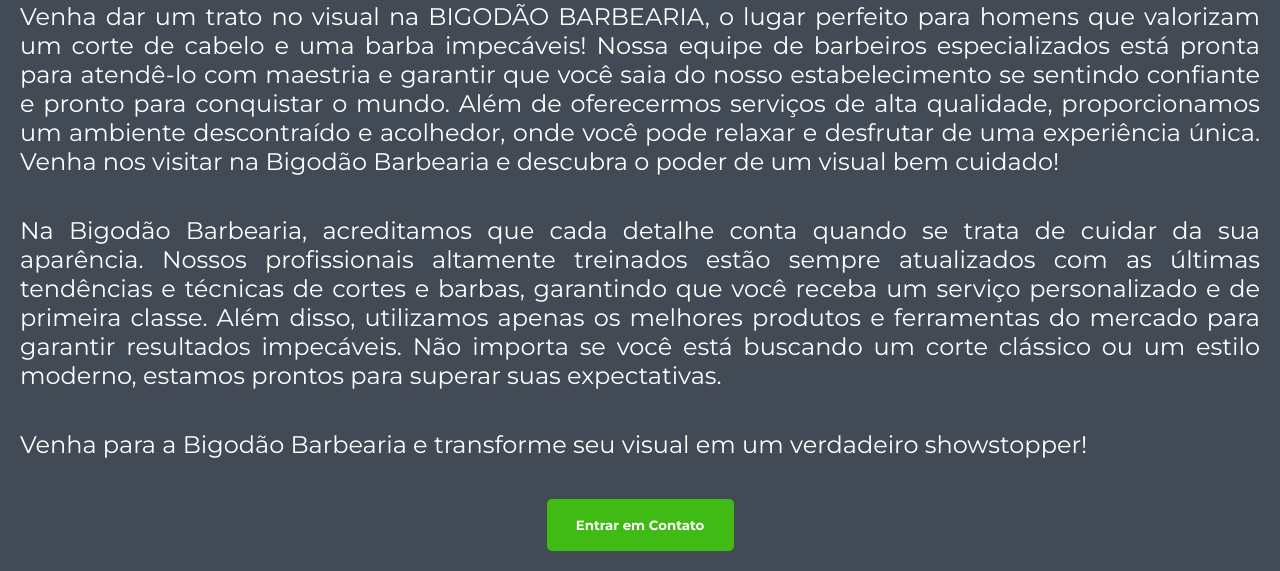
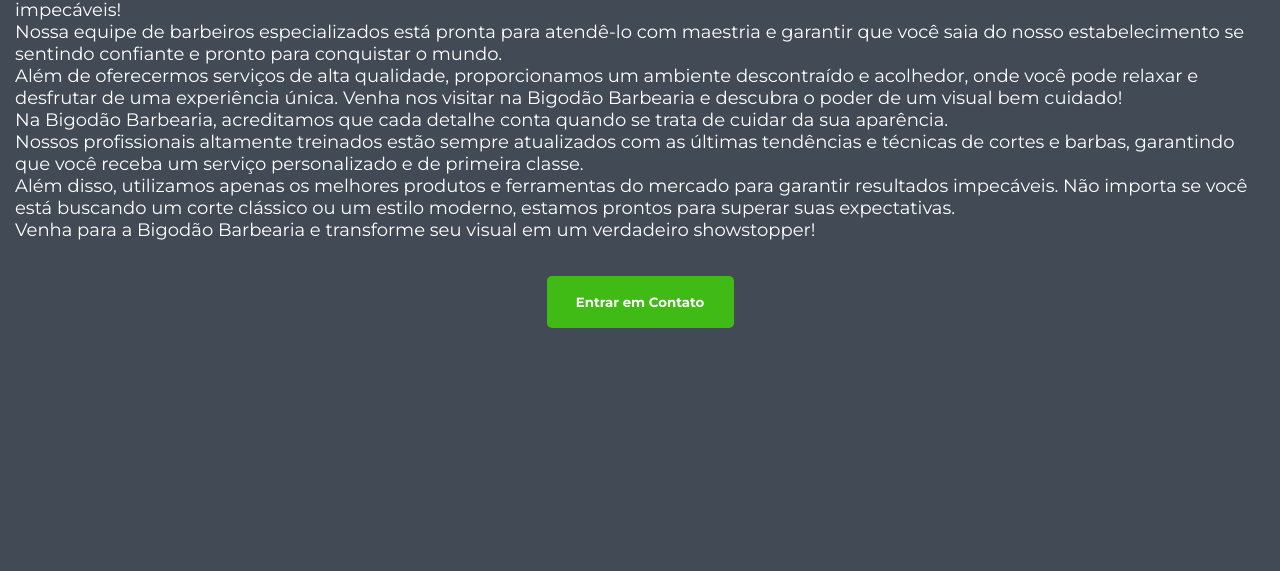
Before and after one commit to Alexsandro-Marciel/BIGOD-O-BARBEARIA, a plain HTML site: page index.html in a window 1280 px wide. Shown: the part 601-1172 px from the top of the page. After the commit the page ends 949 px from the top, so only its background shows below. Drawn offline with Linux system fonts and the light colour scheme.

Commit message:
commit novos ajustes

```diff
--- a/index.html
+++ b/index.html
@@ -18,21 +18,33 @@
         <img src="BIGODÃO BARBEARIA.png" alt="foto da barbearia">
 
         <h1>Dê um trato no visual na BIGODÃO BARBEARIA</h1>
+        <div class="paragrafo">
 
-        <p>Venha dar um trato no visual na BIGODÃO BARBEARIA, o lugar perfeito para homens que valorizam um corte de cabelo e uma barba impecáveis! Nossa equipe de barbeiros especializados está pronta para atendê-lo com maestria e garantir que você saia do nosso estabelecimento se sentindo confiante e pronto para conquistar o mundo. Além de oferecermos serviços de alta qualidade, proporcionamos um ambiente descontraído e acolhedor, onde você pode relaxar e desfrutar de uma experiência única. Venha nos visitar na Bigodão Barbearia e descubra o poder de um visual bem cuidado!</p>
+            <p>Venha dar um trato no visual na BIGODÃO BARBEARIA, o lugar perfeito para homens que valorizam um corte de
+                cabelo e uma barba impecáveis! <br> Nossa equipe de barbeiros especializados está pronta para atendê-lo com
+                maestria e garantir que você saia do nosso estabelecimento se sentindo confiante e pronto para
+                conquistar o mundo. <br> Além de oferecermos serviços de alta qualidade, proporcionamos um ambiente
+                descontraído e acolhedor, onde você pode relaxar e desfrutar de uma experiência única. Venha nos visitar
+                na Bigodão Barbearia e descubra o poder de um visual bem cuidado!</p>
 
-        <p>Na Bigodão Barbearia, acreditamos que cada detalhe conta quando se trata de cuidar da sua aparência. Nossos profissionais altamente treinados estão sempre atualizados com as últimas tendências e técnicas de cortes e barbas, garantindo que você receba um serviço personalizado e de primeira classe. Além disso, utilizamos apenas os melhores produtos e ferramentas do mercado para garantir resultados impecáveis. Não importa se você está buscando um corte clássico ou um estilo moderno, estamos prontos para superar suas expectativas. </p>
-        <p> Venha para a Bigodão Barbearia e transforme seu visual em um verdadeiro showstopper!</p>
+            <p>Na Bigodão Barbearia, acreditamos que cada detalhe conta quando se trata de cuidar da sua aparência. <br>
+                Nossos profissionais altamente treinados estão sempre atualizados com as últimas tendências e técnicas
+                de cortes e barbas, garantindo que você receba um serviço personalizado e de primeira classe. <br> Além
+                disso, utilizamos apenas os melhores produtos e ferramentas do mercado para garantir resultados
+                impecáveis. Não importa se você está buscando um corte clássico ou um estilo moderno, estamos prontos
+                para superar suas expectativas. </p>
+            <p> Venha para a Bigodão Barbearia e transforme seu visual em um verdadeiro showstopper!</p>
 
-       <div class="botao-contato">
-        <button onclick="abrir()" type="button" >Entrar em Contato</button>
-       </div>
+        </div>
+        <div class="botao-contato">
+            <button onclick="abrir()" type="button">Entrar em Contato</button>
+        </div>
 
     </div>
     <form class="form-responsivo" action="https://formsubmit.co/alexsandro.marciel@gmail.com" method="POST">
         <input type="text" name="name" required placeholder="Nome">
         <input type="email" name="email" required placeholder="E-mail">
-        <textarea placeholder="Escreva sua dúvida aqui." type="text" name="duvida" id="" cols="30" rows="10"></textarea>
+        <textarea placeholder="Agende seu horário." type="text" name="duvida" id="" cols="30" rows="10"></textarea>
         <button type="submit">Enviar</button>
 
         <button onclick="fechar()" type="button" class="btn-voltar">Voltar</button>
--- a/style.css
+++ b/style.css
@@ -16,16 +16,16 @@ img {
 h1 {
     color: #ffffff;
     text-align: center;
-    margin-top: 37px;
+    margin-top: 17px;
 }
 
-p {
+.paragrafo {
 
-    font-size: 24px;
+    font-size: 18px;
     /* margin: 20px 20px 40px 50px; */
     color: #ffffff;
-    text-align: justify;
-    padding: 20px;
+    text-align: left;
+    padding: 15px;
 
 }
 
@@ -66,6 +66,7 @@ form {
 
 .form-responsivo {
     max-width: 400px;
+    min-width: 300px;
     margin: 0 auto;
 }
 
```
